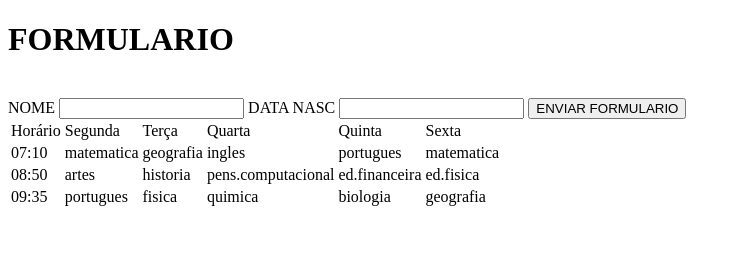
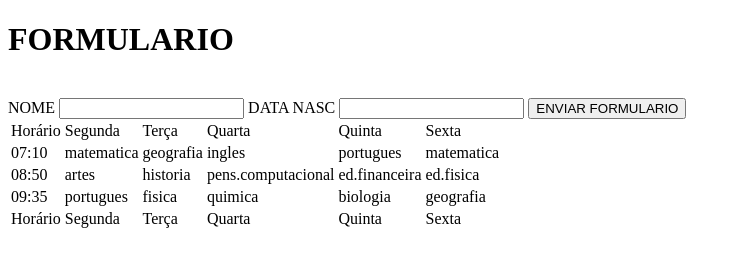
Before and after one commit to kauanfelipemachado/sitedokauan, a plain HTML site: page index.html in a window 1280 px wide. Shown: the whole page, without its empty margins (0-741 px from the left). Drawn offline with Linux system fonts and the light colour scheme.

Commit message:
Update index.html

```diff
--- a/index.html
+++ b/index.html
@@ -57,6 +57,14 @@
 <td>geografia</td>
 </tr>
 
+<tr>
+<td>Horário</td>
+<td>Segunda</td>
+<td>Terça</td>
+<td>Quarta</td>
+<td>Quinta</td>
+<td>Sexta</td>
+</tr>
 
 </main>
 </body>
```
